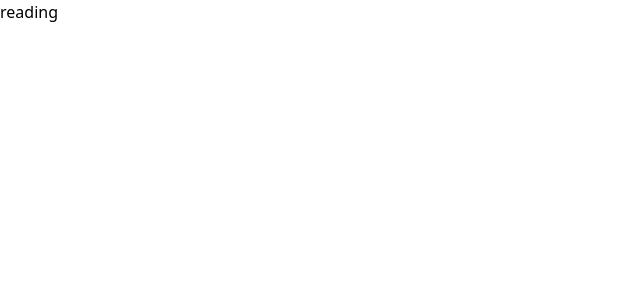
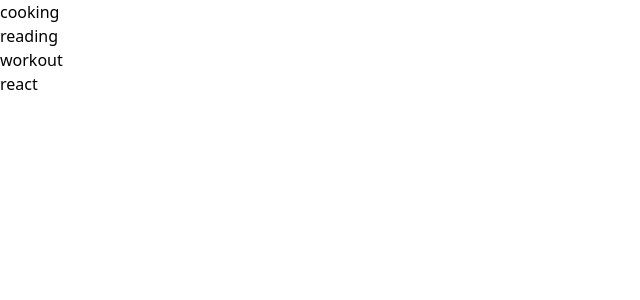
Before and after one commit to PraneethBunny123/All-App, a React (Vite) app: page / in a window 1280 px wide. Shown: the top 300 px of the page, without its empty margins (0-640 px from the left). Built offline with nearby package versions, Linux system fonts and the light colour scheme.

Commit message:
rendering the list of dummy tasks via map

```diff
--- a/src/project-apps/Todo App/ListRender.jsx
+++ b/src/project-apps/Todo App/ListRender.jsx
@@ -2,6 +2,12 @@ import DUMMY_TASKS from './tasks.js'
 
 export default function ListRender() {
     return (
-        <p>{DUMMY_TASKS[1]}</p>
+        <div>
+            <ul>
+                {DUMMY_TASKS.map((task, index) => (
+                    <li key={index}>{task}</li>
+                ))}
+            </ul>
+        </div>
     )
 }
```
